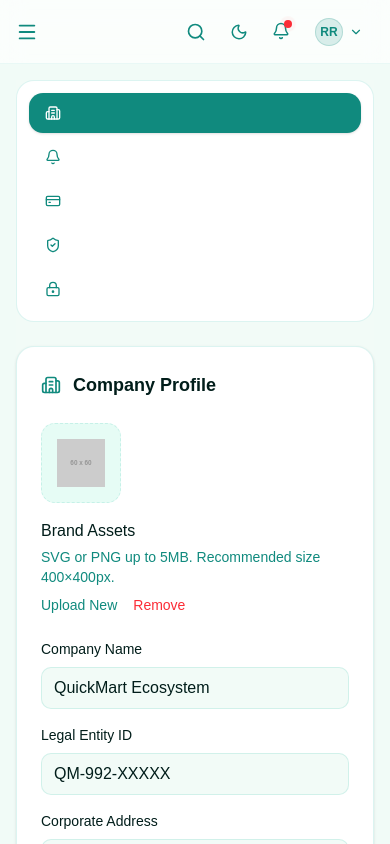
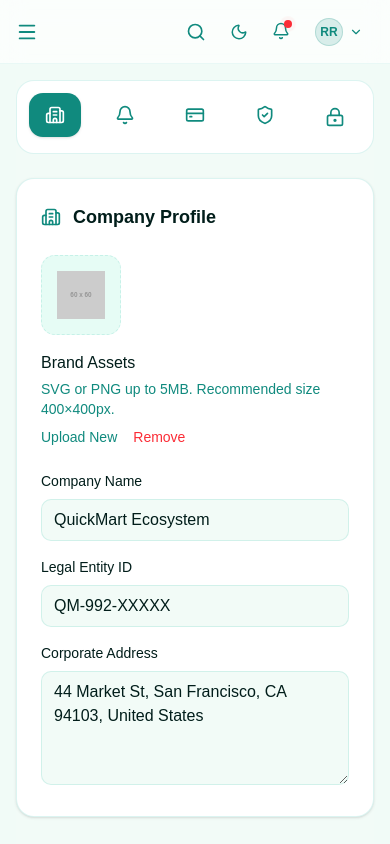
Before and after one commit to ranajitchandra/local_saas, a React (Vite) app: page /dashboard/settings/company-profile in a window 390 px wide. Built offline with nearby package versions, Linux system fonts and the light colour scheme.

Commit message:
improve sidebar with icon and responsive

```diff
--- a/src/pages/Dashboard/Settings/SettingsSidebar.tsx
+++ b/src/pages/Dashboard/Settings/SettingsSidebar.tsx
@@ -3,9 +3,9 @@ import { NavLink } from "react-router";
 
 export default function SettingsSidebar() {
     return (
-        <aside className="w-full lg:w-72">
+        <aside className="w-full lg:w-60">
             <div className="rounded-2xl border bg-card p-3">
-                <div className="space-y-1">
+                <div className="flex flex-row lg:flex-col items-center lg:items-start justify-between space-y-1">
                     {settingsMenus.map((menu) => {
                         const Icon = menu.icon;
 
@@ -14,7 +14,7 @@ export default function SettingsSidebar() {
                                 key={menu.id}
                                 to={menu.path}
                                 className={({ isActive }) =>
-                                    `flex items-center gap-3 rounded-xl px-4 py-3 text-sm font-medium transition-all duration-200
+                                    `w-fit lg:w-full flex flex-col lg:flex-row items-center gap-3 rounded-xl px-4 py-3 text-sm font-medium transition-all duration-200
                                     ${isActive
                                         ? "bg-primary text-primary-foreground shadow-sm"
                                         : "text-muted-foreground hover:bg-muted hover:text-foreground"
@@ -23,8 +23,8 @@ export default function SettingsSidebar() {
                             >
                                 {({ isActive }) => (
                                     <>
-                                        <Icon className={`h-4 w-4 ${isActive ? "text-primary-foreground" : ""}`} />
-                                        <span className="hidden md:block"> {menu.label} </span>
+                                        <Icon className={`h-5 w-5 lg:h-4 lg:w-4 ${isActive ? "text-primary-foreground" : ""}`} />
+                                        <span className="hidden lg:block"> {menu.label} </span>
                                     </>
                                 )}
                             </NavLink>
```
